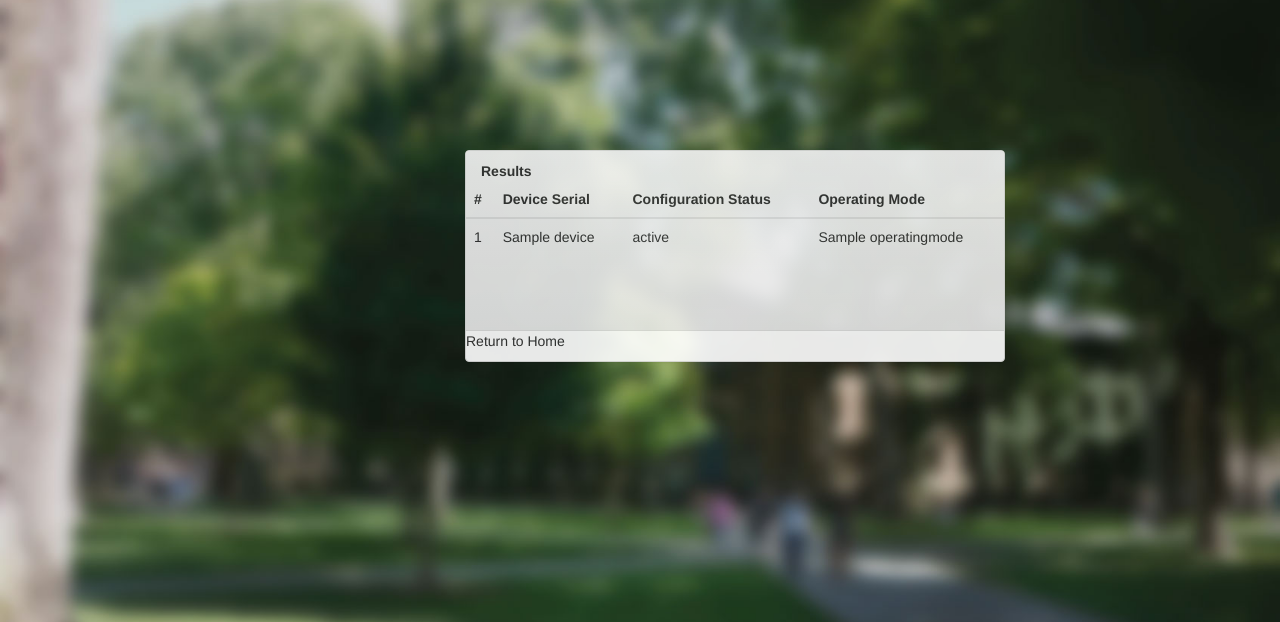
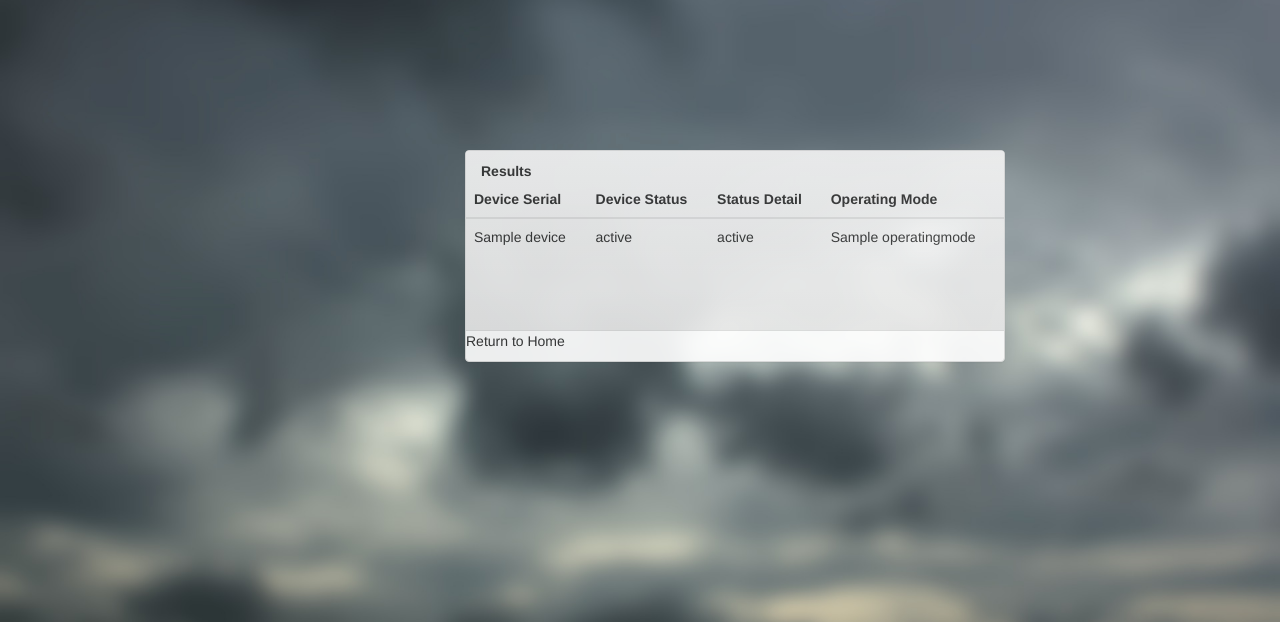
Before and after one commit to lpereira1/Viptela-Device-Status, a Flask app: template app/templates/show-results.html in a window 1280 px wide. Shown: the top 622 px of the page. Run offline with Flask 2, Linux system fonts and the light colour scheme; the template is opened without the code that fills it: most values are stand-ins (such as "Sample title", 1, 10 or a date in 2020); some libraries are stand-ins or nearby versions.

Commit message:
Updated with new Background Updated the device status dictionary with one that is more sane.
Added Return to home links for all result types.

```diff
--- a/app/static/custom.css
+++ b/app/static/custom.css
@@ -1,7 +1,7 @@
 /* CSS used here will be applied after bootstrap.css */
 
 body {
- background: url('bg_suburb.jpg') no-repeat center center fixed;
+ background: url('bg_dark-sky.jpg') no-repeat center center fixed;
  -webkit-background-size: cover;
  -moz-background-size: cover;
  -o-background-size: cover;
--- a/app/templates/show-results.html
+++ b/app/templates/show-results.html
@@ -11,6 +11,7 @@
                        <p></p>
                     <p><B>No Devices Found</B></p>
                 </div>
+                <p><a href="/">Return to Home</a></p>
             </div>
     {% else %}
 	<div class="col-md-6 col-md-offset-4">
@@ -21,18 +22,18 @@
         <table class="table table-hover">
           <thead>
             <tr>
-              <th>#</th>
               <th>Device Serial</th>
-              <th>Configuration Status</th>
+              <th>Device Status</th>
+              <th>Status Detail</th>
               <th>Operating Mode</th>
 
             </tr>
           </thead>
           <tbody id="myTable">
             <tr>
-              <td>1</td>
               <td>{{ data.Device }}</td>
               <td>{{ data.Status }}</td>
+              <td>{{ data.statusdetail }}</td>
               <td>{{ data.operatingmode }}</td>
 
             </tr>
```
Also changed, not shown: app/views.py (+5 -4 lines), app/static/bg_dark-sky.jpg (added).
